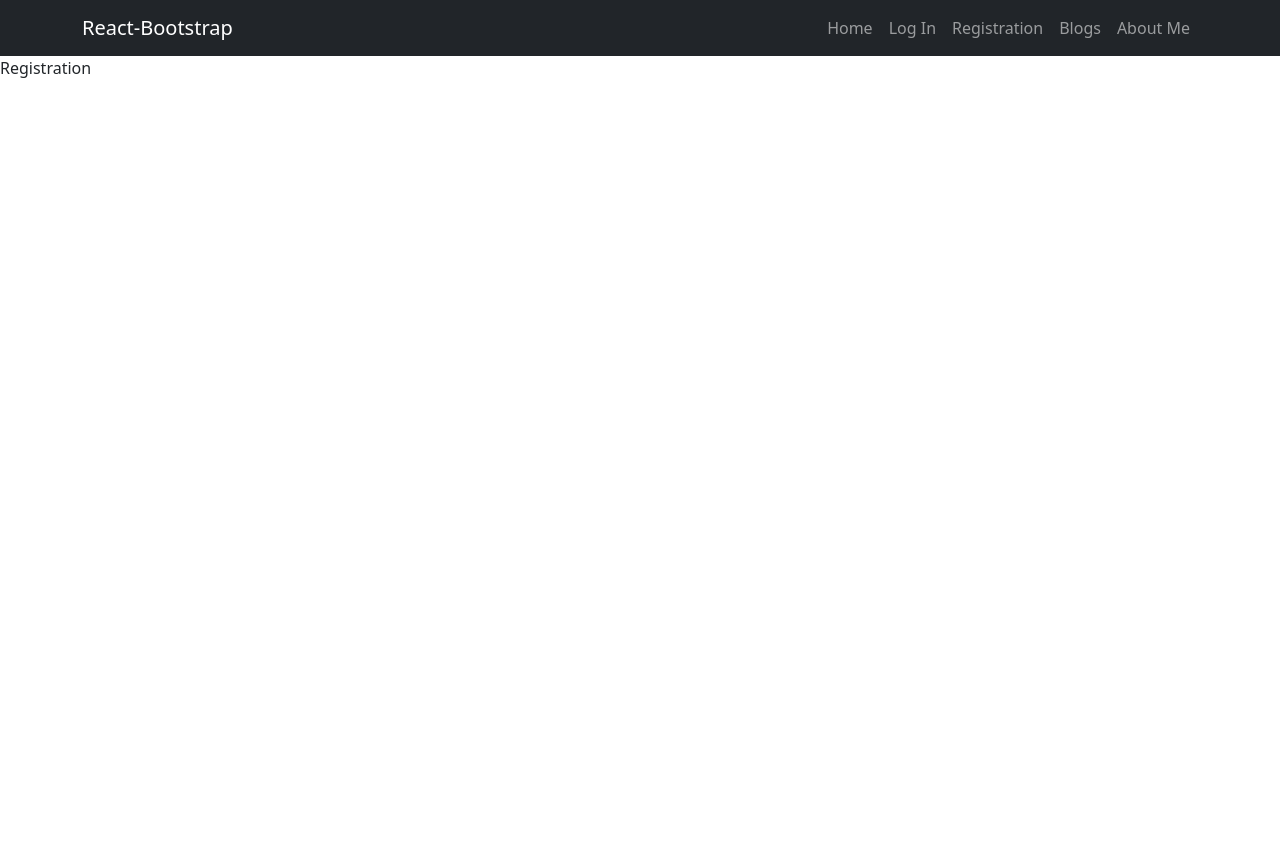
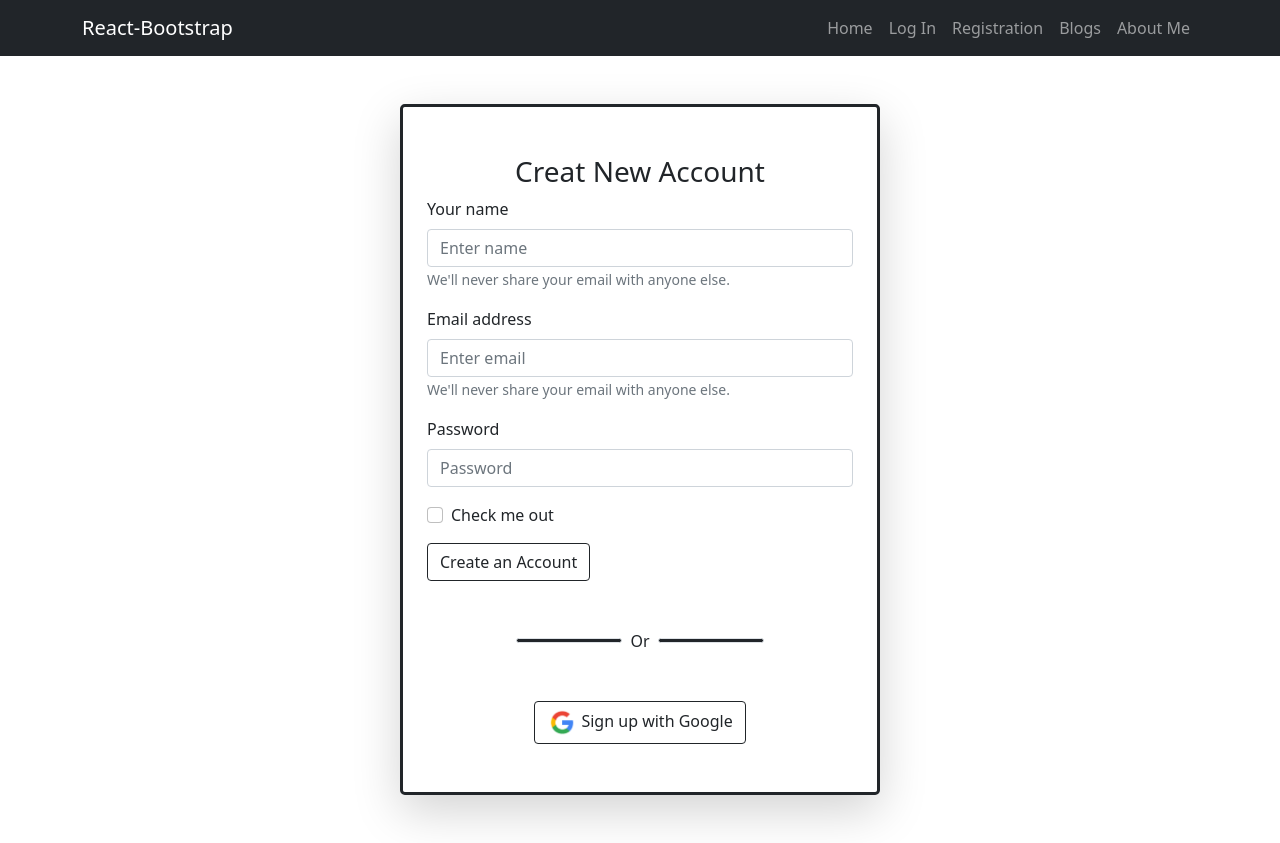
Before and after one commit to zilani131/independent-service-provider, a React (Create React App) app: page /registration in a window 1280 px wide. Before the commit the page ends 800 px from the top, so only its background shows below. Built offline with nearby package versions, Linux system fonts and the light colour scheme.

Commit message:
created login and registration form

```diff
--- a/src/Components/Pages/Login/Login.js
+++ b/src/Components/Pages/Login/Login.js
@@ -8,7 +8,7 @@ const Login = () => {
       <Form className="w-50 mx-auto border border-3 border-dark rounded-3 py-5 px-4 my-5 shadow-lg ">
         <Form.Group className="mb-3" controlId="formBasicEmail">
           <Form.Label>Email address</Form.Label>
-          <Form.Control type="email" placeholder="Enter email" />
+          <Form.Control type="email" placeholder="Enter email" required />
           <Form.Text className="text-muted">
             We'll never share your email with anyone else.
           </Form.Text>
@@ -16,11 +16,9 @@ const Login = () => {
 
         <Form.Group className="mb-3" controlId="formBasicPassword">
           <Form.Label>Password</Form.Label>
-          <Form.Control type="password" placeholder="Password" />
+          <Form.Control type="password" placeholder="Password" required/>
         </Form.Group>
-        <Form.Group className="mb-3" controlId="formBasicCheckbox">
-          <Form.Check type="checkbox" label="Check me out" />
-        </Form.Group>
+
         <Button variant="outline-dark" type="submit">
           Submit
         </Button>
--- a/src/Components/Pages/Registration/Registration.js
+++ b/src/Components/Pages/Registration/Registration.js
@@ -1,10 +1,56 @@
 import React from 'react';
-
+import Form from "react-bootstrap/Form";
+import google from "../../../Utilities/Logo/google.png"
+import Button from "react-bootstrap/Button";
 const Registration = () => {
     return (
-        <div>
-            Registration
-        </div>
+        <div className="w-75 mx-auto">
+        <Form className="w-50 mx-auto border border-3 border-dark rounded-3 py-5 px-4 my-5 shadow-lg ">
+            <h3 className='text-center'>Creat New Account</h3>
+          <Form.Group className="mb-3" controlId="formBasicEmail">
+            <Form.Label>Your name</Form.Label>
+            <Form.Control type="text" placeholder="Enter name" required />
+            <Form.Text className="text-muted">
+              We'll never share your email with anyone else.
+            </Form.Text>
+          </Form.Group>
+          <Form.Group className="mb-3" controlId="formBasicEmail">
+            <Form.Label>Email address</Form.Label>
+            <Form.Control type="email" placeholder="Enter email" required />
+            <Form.Text className="text-muted">
+              We'll never share your email with anyone else.
+            </Form.Text>
+          </Form.Group>
+
+          <Form.Group className="mb-3" controlId="formBasicPassword">
+            <Form.Label>Password</Form.Label>
+            <Form.Control type="password" placeholder="Password" required/>
+          </Form.Group>
+          <Form.Group className="mb-3" controlId="formBasicCheckbox ">
+            <Form.Check type="checkbox" label="Check me out" />
+          </Form.Group>
+          <Button variant="outline-dark" type="submit">
+            Create an Account
+          </Button>
+          <div>
+            <div className="d-flex align-items-center justify-content-center my-5">
+              <div
+                style={{ height: "5px" }}
+                className="w-25 bg-dark border rounded"
+              ></div>
+              <div className="mx-2">Or</div>
+              <div
+                style={{ height: "5px" }}
+                className="w-25 bg-dark border rounded"
+              ></div>
+            </div>
+          </div>
+          <div>
+          <Button className="d-block mx-auto" variant="outline-dark"> <span><img style={{width:"30px"}} src={google} alt="" /></span> Sign up with Google</Button>
+
+          </div>
+        </Form>
+      </div>
     );
 };
 
```
